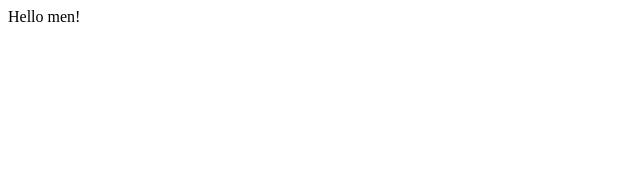
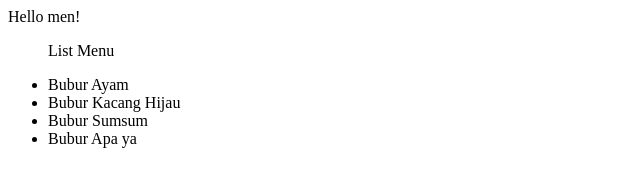
Before and after one commit to yuniiati/Mobile-MCU-IPMT, a plain HTML site: page index.html in a window 1280 px wide. Shown: the whole page, without its empty margins (0-640 px from the left). Drawn offline with Linux system fonts and the light colour scheme.

Commit message:
tambah daftar menu

```diff
--- a/index.html
+++ b/index.html
@@ -1,4 +1,12 @@
 <html>
 Hello men!
 
+<ul>
+    <p>List Menu</p>
+    <li>Bubur Ayam</li>
+    <li>Bubur Kacang Hijau</li>
+    <li>Bubur Sumsum</li>
+    <li>Bubur Apa ya</li>
+</ul>
+
 </html>
```
